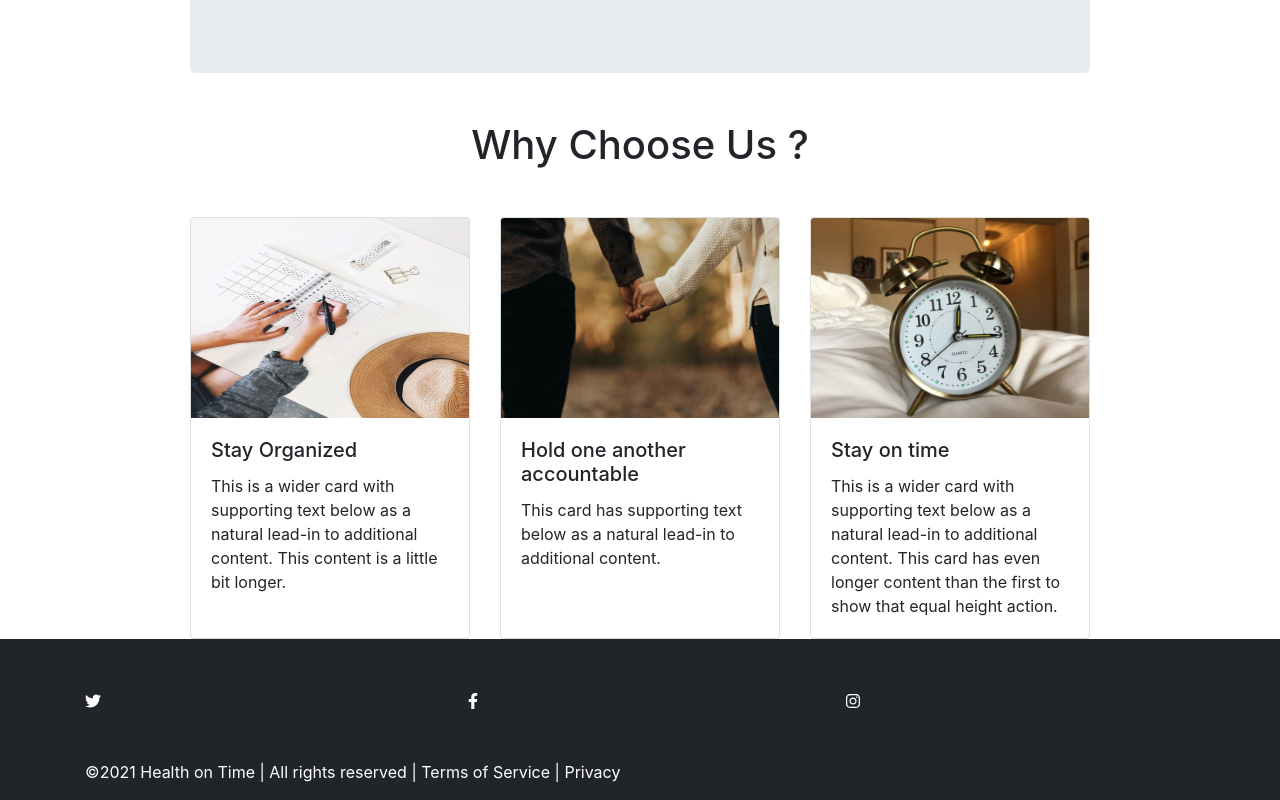
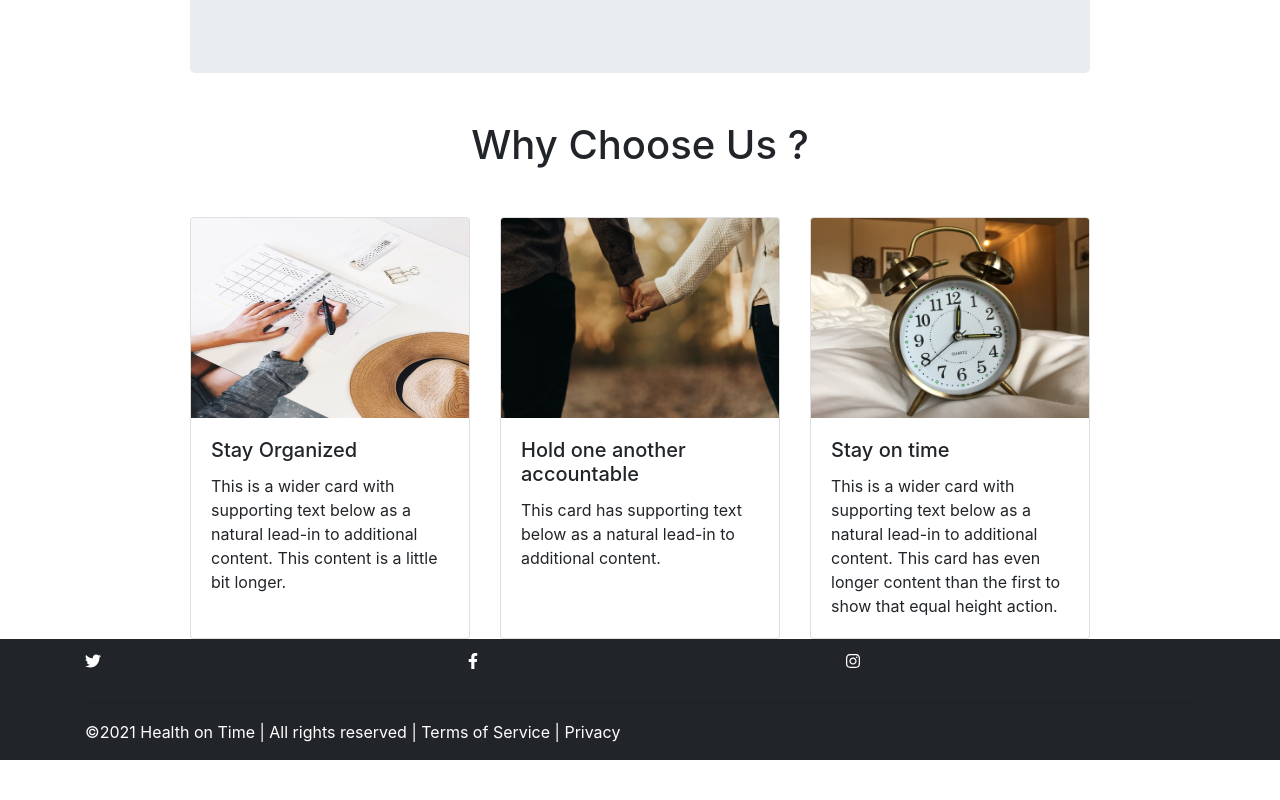
Before and after one commit to chingu-voyages/v27-geckos-team-03, a React (Create React App) app in the folder health-on-time/: page / in a window 1280 px wide. Shown: the part 1437-2237 px from the top of the page. After the commit the page ends 2197 px from the top, so only its background shows below. Built offline with nearby package versions, Linux system fonts and the light colour scheme; no server answers.

Commit message:
adjusted padding of footer

```diff
--- a/health-on-time/src/Components/Footer.css
+++ b/health-on-time/src/Components/Footer.css
@@ -1,7 +1,7 @@
 .main-footer{
   color: white;
   background-color: #212529;
-  padding-top: 3em;
+  padding-top: 0.5em;
   position: relative;
   bottom: 0;
   width: 100%;
```
